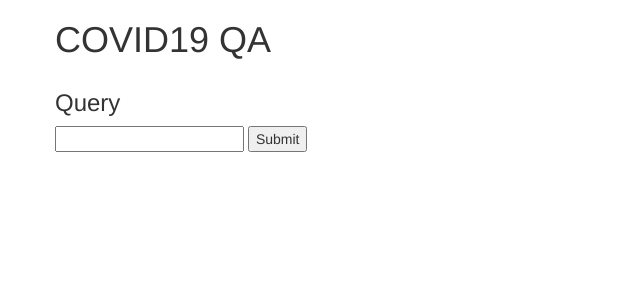
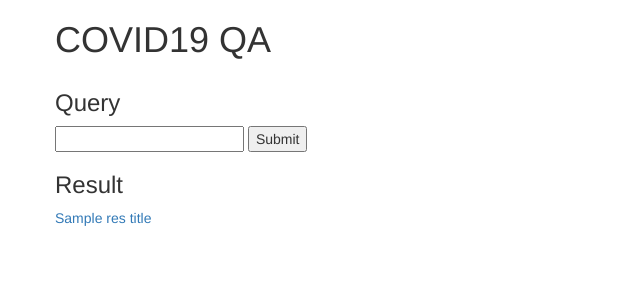
Before and after one commit to ijmarshall/covidqa, a Flask app: template web/templates/search.html in a window 1280 px wide. Shown: the top 300 px of the page, without its empty margins (0-640 px from the left). Run offline with Flask 2, Linux system fonts and the light colour scheme; the template is opened without the code that fills it: most values are stand-ins (such as "Sample title", 1, 10 or a date in 2020); one stand-in notice (Sample message) is shown; some libraries are stand-ins or nearby versions.

Commit message:
some updates

```diff
--- a/web/app.py
+++ b/web/app.py
@@ -27,24 +27,27 @@ app = Flask(__name__)
 
 # DBSession = sessionmaker(bind=engine)
 # session = DBSession()
-doc_texts, doc_html = data_helper.get_docs()
+doc_texts, doc_urls, doc_titles = data_helper.get_docs()
 print("embedding all articles... ")
-article_embeddings = retriever.embed_docs(doc_texts[:5])
+article_embeddings = retriever.embed_docs(doc_texts)#[:5])
 print("done")
 
 # Display all things
 @app.route('/')
 def show_main():
-    return render_template('search.html')
+    return render_template('search.html', res_title=None, res_url=None)
 
 
 @app.route('/', methods=['POST'])
 def my_form_post():
     q = request.form['text']
     results = retriever.rank_for_q(q, article_embeddings)
-    best_article = doc_html[results[0][0]]
+    best_doc_idx = results[0][0]
+    best_article_url = doc_urls[best_doc_idx]
+    best_article_title = doc_titles[best_doc_idx]
 
-    import pdb; pdb.set_trace()
+    return render_template('search.html', res_title=best_article_title, res_url=best_article_url)
+
 
 
 if __name__ == '__main__':
--- a/web/templates/search.html
+++ b/web/templates/search.html
@@ -4,22 +4,6 @@
 
 <div>
 <main>
-  <!-- Display flash message -->
-  <section class="section--center mdl-grid mdl-grid--no-spacing">
-    <div id="flashmessage" class="flash">
-      {% with messages = get_flashed_messages() %}
-      {% if messages %}
-      <ul>
-        {% for message in messages %}
-        <li> <strong> {{ message }} </strong> </li>
-        {% endfor %}
-      </ul>
-      {% endif %}
-      {% endwith %}
-      <!-- Timeout flash message -->
-      <script>$('#flashmessage').fadeOut(3000);</script>
-    </div>
-  </section>
 
   <section>
     <header>
@@ -35,6 +19,14 @@
           </form>
         </div>
 
+        {% if res_title is not none %}
+          <div class="row">
+           <h3>Result</h3>
+           <a href='{{ res_url }}'>{{ res_title }}</a>
+          </div>
+        {% endif %}
+
+
       </div>
     </header>
   </section>
```
Also changed, not shown: web/data_helper.py (+6 -4 lines).
